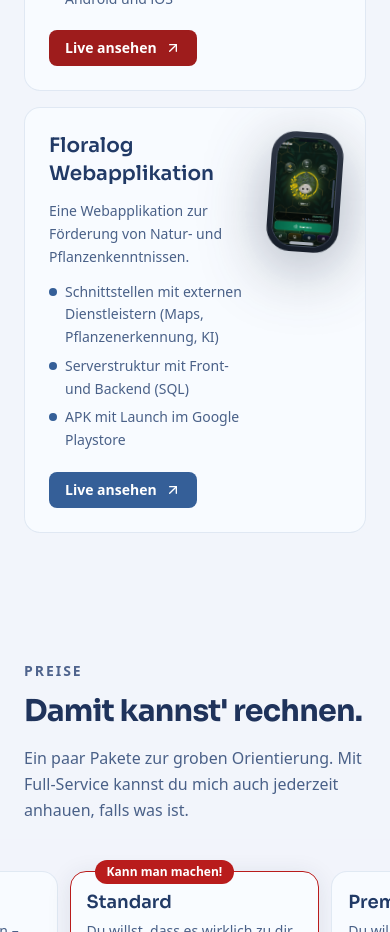
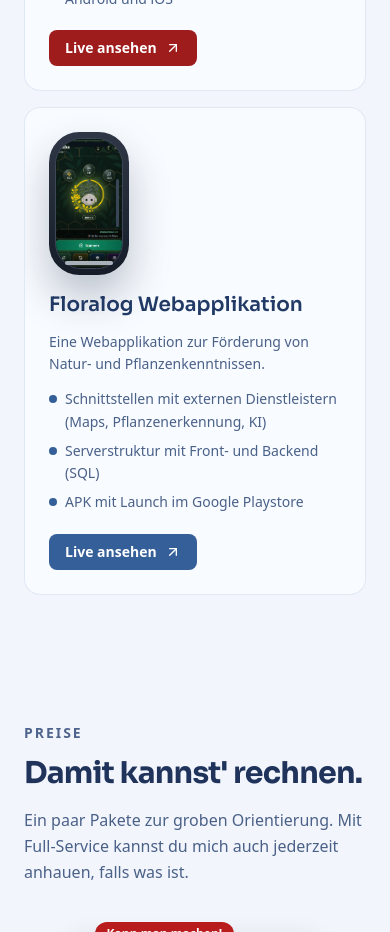
Before and after one commit to Kaji0tt/foerdecode, a React (Vite) app: page / in a window 390 px wide. Shown: the part 3480-4412 px from the top of the page. Built offline with nearby package versions, Linux system fonts and the light colour scheme.

Commit message:
fix: Floralog card - stack phone preview vertically so bullets span full width on mobile

```diff
--- a/src/components/portfolio/PortfolioSection.jsx
+++ b/src/components/portfolio/PortfolioSection.jsx
@@ -39,7 +39,7 @@ function ProjectPreview({ project }) {
   if (isMobileOnly) {
     return (
       <div
-        className="relative z-[2] w-full max-w-[80px] sm:max-w-[120px] rounded-[1.9rem] p-[6px] shadow-[0_22px_40px_rgba(31,45,72,0.28)]"
+        className="relative z-[2] mb-4 w-full max-w-[80px] sm:max-w-[120px] rounded-[1.9rem] p-[6px] shadow-[0_22px_40px_rgba(31,45,72,0.28)]"
         style={{
           aspectRatio: "9/16",
           background: "linear-gradient(180deg, #2f3746 0%, #161d29 100%)",
@@ -172,9 +172,8 @@ export default function PortfolioSection() {
             >
               {project.mobileImage && !project.desktopImage ? (
                 <>
-                  <div className="flex items-start gap-4">
-                    {/* Linke Spalte: Titel + Beschreibung + Bullets */}
-                    <div className="min-w-0 flex-1">
+                  <ProjectPreview project={project} />
+
                   <h3 className="mb-3 font-sora text-xl font-semibold" style={{ color: "#213a66" }}>
                     {project.title}
                   </h3>
@@ -189,34 +188,6 @@ export default function PortfolioSection() {
                       </li>
                     ))}
                   </ul>
-                    </div>
-
-                    {/* Rechte Spalte: Phone Mockup – spannt über gesamte Höhe */}
-                    <div
-                      className="flex-shrink-0 w-[72px] sm:w-[88px] md:w-[216px] rotate-[4deg]"
-                      style={{ filter: "drop-shadow(0 16px 32px rgba(31,45,72,0.38))" }}
-                    >
-                      <div
-                        className="relative rounded-[1.5rem] p-[5px]"
-                        style={{ background: "linear-gradient(180deg, #2f3746 0%, #161d29 100%)" }}
-                      >
-                        <div className="pointer-events-none absolute left-1/2 top-[7px] z-[3] h-[3px] w-5 -translate-x-1/2 rounded-full bg-[#0b111a] opacity-90" />
-                        <div className="pointer-events-none absolute right-[7px] top-1/2 z-[3] h-7 w-[2px] -translate-y-1/2 rounded-full bg-[#445066] opacity-80" />
-                        <div
-                          className="overflow-hidden rounded-[1.3rem] border border-[#3d4758] bg-[#0f1724]"
-                          style={{ aspectRatio: "9/16" }}
-                        >
-                          <img
-                            src={project.mobileImage}
-                            alt={`${project.title} Mobile-Vorschau`}
-                            className="h-full w-full object-cover object-top"
-                            loading="lazy"
-                          />
-                        </div>
-                        <div className="pointer-events-none absolute bottom-[7px] left-1/2 z-[3] h-[3px] w-6 -translate-x-1/2 rounded-full bg-[#cfd6e4] opacity-80" />
-                      </div>
-                    </div>
-                  </div>
                 </>
               ) : (
                 <>
```
Lines whose indentation alone changed are shown as unchanged.
